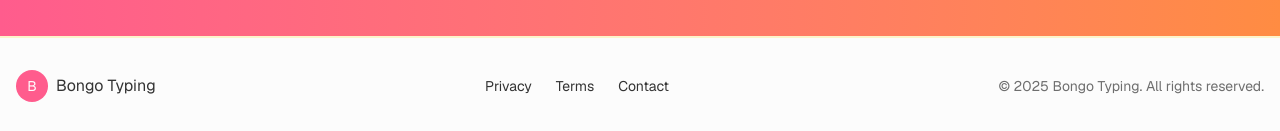
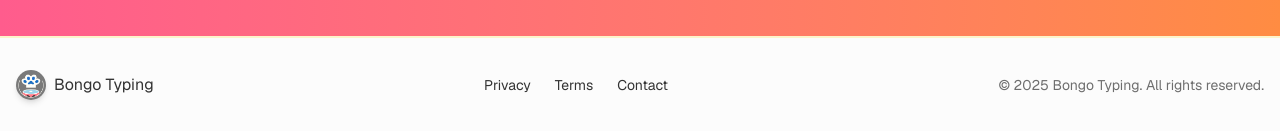
Before and after one commit to jerryhuangyu/bongo-typing, a Next.js app in the folder apps/web/: page / in a window 1280 px wide. Shown: the part 2200-2331 px from the top of the page. Built offline with nearby package versions, Linux system fonts and the light colour scheme; a web font is replaced by a local one.

Commit message:
feat(footer): replace logo placeholder with actual image for improved branding

```diff
--- a/apps/web/app/_components/Footer.tsx
+++ b/apps/web/app/_components/Footer.tsx
@@ -1,3 +1,4 @@
+import Image from "next/image";
 import Link from "next/link";
 import React from "react";
 
@@ -7,9 +8,13 @@ const Footer = () => {
       <div className="container mx-auto px-4">
         <div className="flex flex-col md:flex-row justify-between items-center">
           <div className="flex items-center gap-2 mb-4 md:mb-0">
-            <div className="w-8 h-8 bg-[#FF5C8D] rounded-full flex items-center justify-center">
-              <span className="font-pixel text-white text-sm">B</span>
-            </div>
+            <Image
+              src="/logo.webp"
+              alt="bongo-typing"
+              width={30}
+              height={30}
+              className="rounded-full shadow-md bg-neutral-800/60 p-0.5 pt-1"
+            />
             <span className="font-pixel">Bongo Typing</span>
           </div>
 
```
